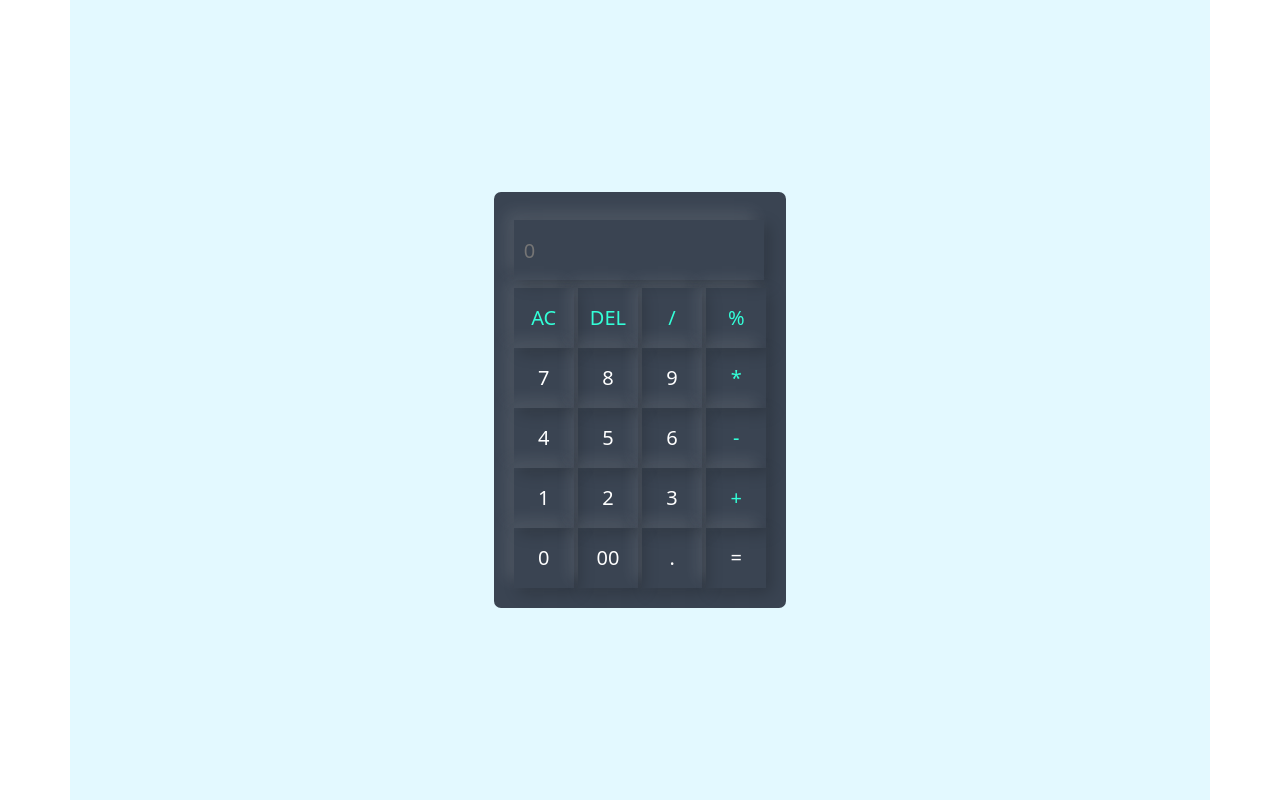
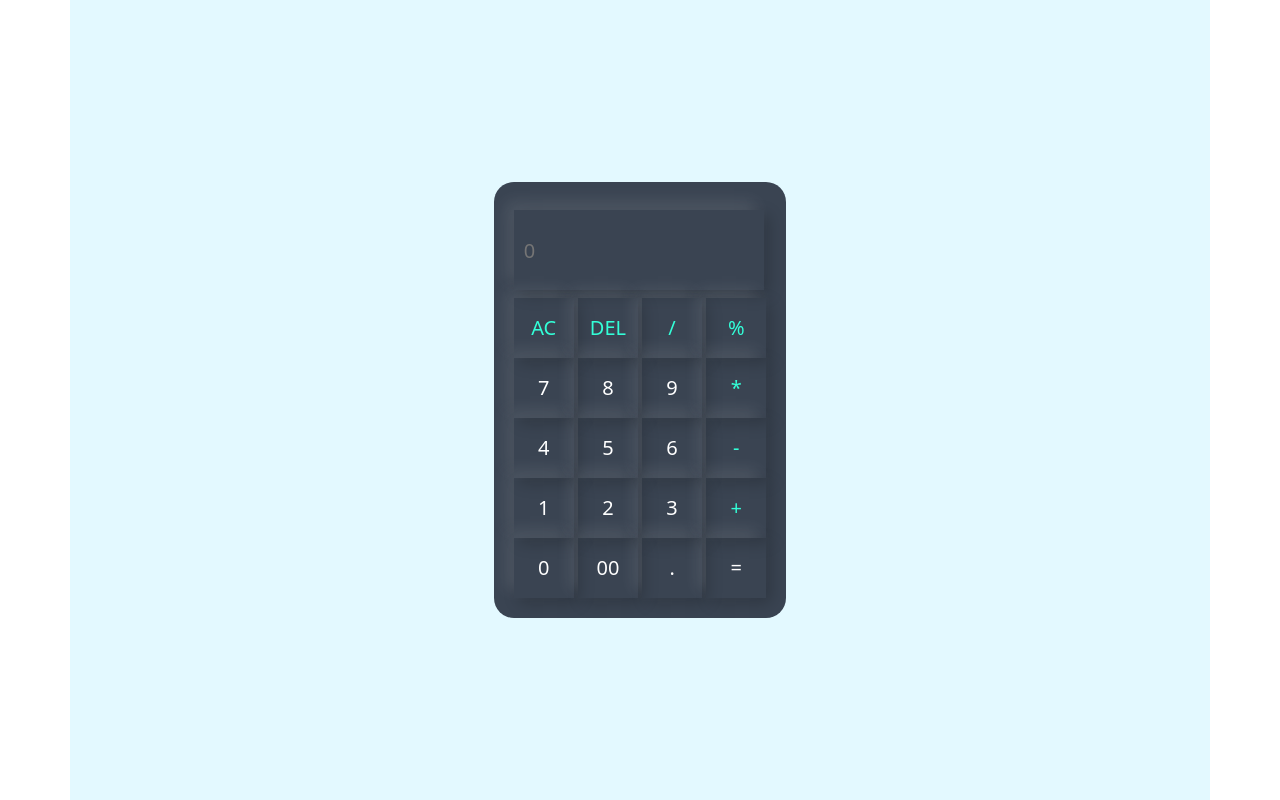
Before and after one commit to MaramIdrees/Task5-1-1, a plain HTML site: page index.html in a window 1280 px wide. Drawn offline with nearby package versions, Linux system fonts and the light colour scheme.

Commit message:
add height to input-box

```diff
--- a/assets/css/style.css
+++ b/assets/css/style.css
@@ -12,7 +12,7 @@
     width: max-content;
     background-color: #3a4452;
     padding: 20px;
-    border-radius: 7px;
+    border-radius: 20px;
 }
 
 .calculator .input,.button{
@@ -27,6 +27,7 @@
 }
 #input-box{
     width: 250px;
+    height: 80px;
     padding: 10px;
 }
 
```
